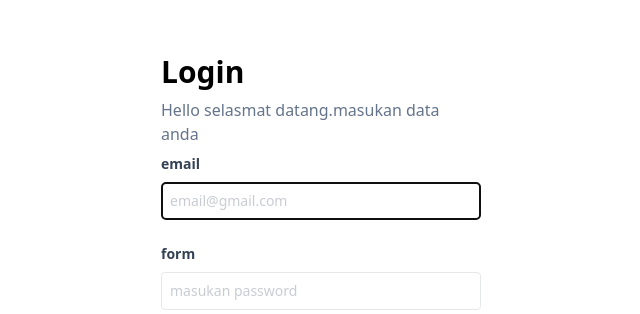
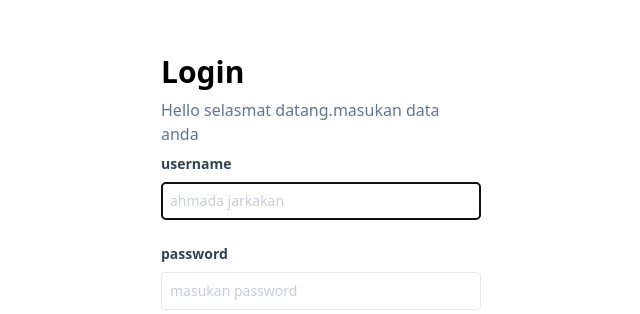
Before and after one commit to arzaqqq/react-dasar, a React (Vite) app: page /login in a window 1280 px wide. Shown: the part 166-480 px from the top of the page, without its empty margins (319-959 px from the left). Built offline with nearby package versions, Linux system fonts and the light colour scheme.

Commit message:
UPDATE: Tes login dengan API pada form login

```diff
--- a/src/components/Fragments/FormLogin.jsx
+++ b/src/components/Fragments/FormLogin.jsx
@@ -5,37 +5,45 @@ import { useRef ,useEffect} from 'react';
 import ButtonFunction from '../Elements/Button/Index';
 import InputForm from '../Elements/Input';
 
+import { login } from '../../services/auth-service';
+
 const FormLogin = () => {
   const handleLogin = (event) => {
     // AGAR preventDefault HALAMAN TIDAK TERREFRESH
     event.preventDefault();
 
     // simpan ke localhost
-    localStorage.setItem("email", event.target.email.value);
-    localStorage.setItem("password", event.target.password.value);
+   // localStorage.setItem("email", event.target.email.value);
+   // localStorage.setItem("password", event.target.password.value);
 
-    console.log(event.target.email.value);
-    console.log(event.target.password.value);
-    console.log("login");
+    //console.log(event.target.email.value);
+   // console.log(event.target.password.value);
+    //console.log("login");
 
-    window.location.href = "/products";
+   // window.location.href = "/products";\
+    const data = {
+      username: event.target.username.value,
+      password: event.target.password.value
+    }
+    login(data);
+
   }
 
-  const emailRef = useRef(null);
+  const usernameRef = useRef(null);
 
   useEffect(() => {
-  emailRef.current.focus();
+  usernameRef.current.focus();
 
   }, []);
 
   return (
     <form action="" onSubmit={handleLogin}>
-         <InputForm label="email"
-                    type="email"
-                    placeholder="email@gmail.com"
-                    name="email"
-                    ref={emailRef} />
-          <InputForm label="form" type="password" placeholder="masukan password" name="password"></InputForm>
+         <InputForm label="username"
+                    type="text"
+                    placeholder="ahmada jarkakan"
+                    name="username"
+                    ref={usernameRef} />
+          <InputForm label="password" type="password" placeholder="masukan password" name="password"></InputForm>
           <ButtonFunction
               variant='bg-blue-700 w-full'
               type='submit'
--- /dev/null
+++ b/src/services/auth-service.js
@@ -0,0 +1,12 @@
+import axios from "axios";
+
+export const login = (data) => {
+    axios
+     .post("https://fakestoreapi.com/auth/login", data)
+     .then((res) =>{
+        console.log(res);
+     })
+     .catch((error) => {
+        console.log(error);
+     });
+}
```
